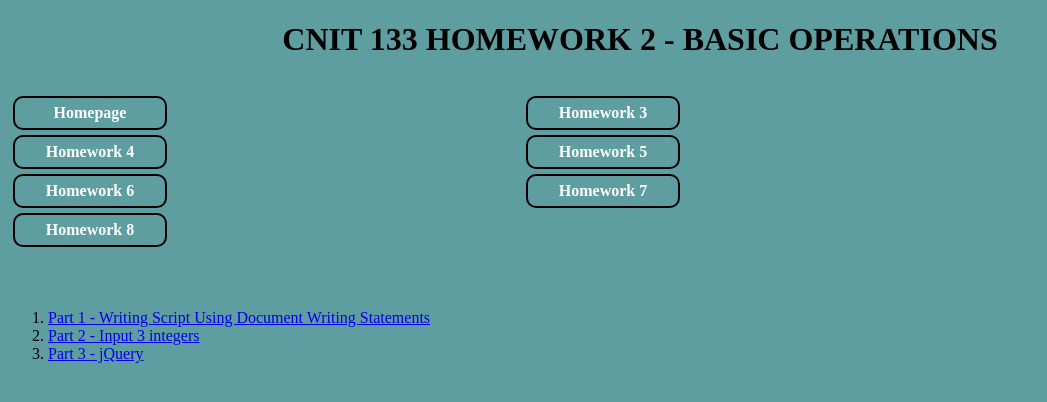
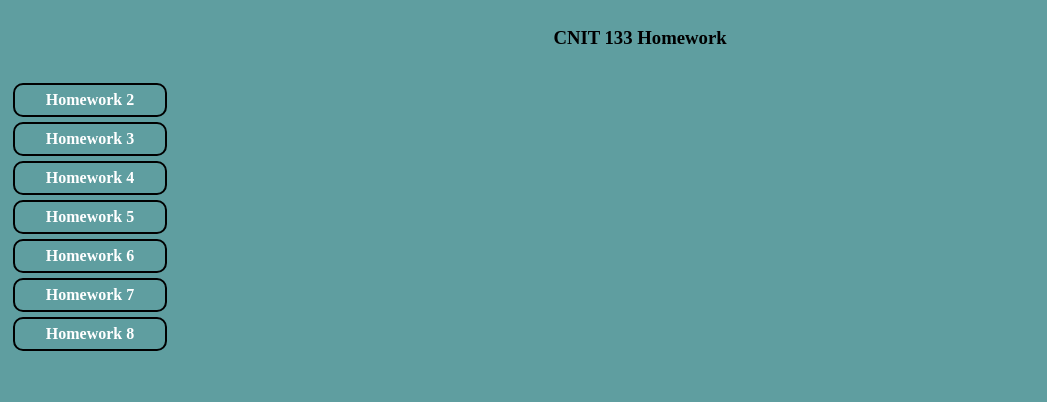
Before and after one commit to PettyCarlos/CNIT-133-Homework-1, a plain HTML site: page index.html in a window 1280 px wide. Shown: the whole page, without its empty margins (0-1047 px from the left). Drawn offline with Linux system fonts and the light colour scheme.

Commit message:
Update index.html

```diff
--- a/index.html
+++ b/index.html
@@ -3,12 +3,11 @@
 <html lang = "en">
 
 <head>
-    <meta name="description" content= "Page consisting of Homework 2. "/>
+    <meta name="description" content= "Keron Hunter list of Assignments for JavaScript, jQuery, AJAX class at City College of SF. "/>
     <meta charset = "UTF-8" />
+     <meta name="viewport" content="width=device-width, initial-scale=1.0">
 
     <style>
-
-
       body {
           background-color:cadetblue
       }
@@ -43,21 +42,21 @@
           }
  </style>
 
-
-
- <title>"CNIT 133 Homework 2 - Basic Operations</title>
+ <title>CNIT 133 Homework</title>
 
 </head>
 
     <body>
 
-          <header>
-  <h1 style="text-align:center">CNIT 133 HOMEWORK 2 - BASIC OPERATIONS</h1>
+
+        <div id="holygrail-container">
+        <header>
+  <h3 style="text-align:center">CNIT 133 Homework</h3>
             </header>
 
              <nav>
     <ul>
-            <li><a href="https://pettycarlos.github.io/CNIT-133-Homework-1/">Homepage</a></li>
+            <li><a href="https://pettycarlos.github.io/hw2/">Homework 2</a></li>
             <li><a href= "https://pettycarlos.github.io/hw3/">Homework 3</a></li>
             <li><a href= "https://pettycarlos.github.io/CNIT-133-hw4/">Homework 4</a></li>
             <li><a href="https://pettycarlos.github.io/hw5/">Homework 5</a></li>
@@ -69,16 +68,7 @@
             </nav>
 
 
-         <ol>
-  <li><a href="https://pettycarlos.github.io/DocumentWritingStatement-hw2/">Part 1 - Writing Script Using Document Writing Statements</a></li>
-  <li><a href="https://pettycarlos.github.io/Intergers-Hw2/">Part 2 - Input 3 integers</a></li>
-  <li><a href="https://pettycarlos.github.io/jQuery-Hw2/#">Part 3 - jQuery</a></li>
-</ol>
-
-
-
-
-
+             </div>
 
 
     </body>
```
